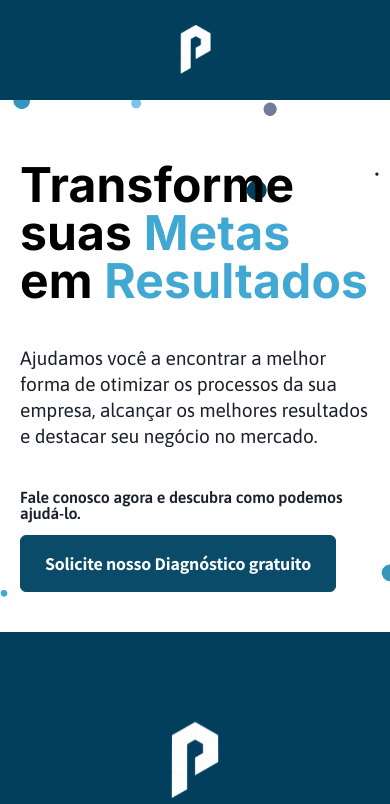
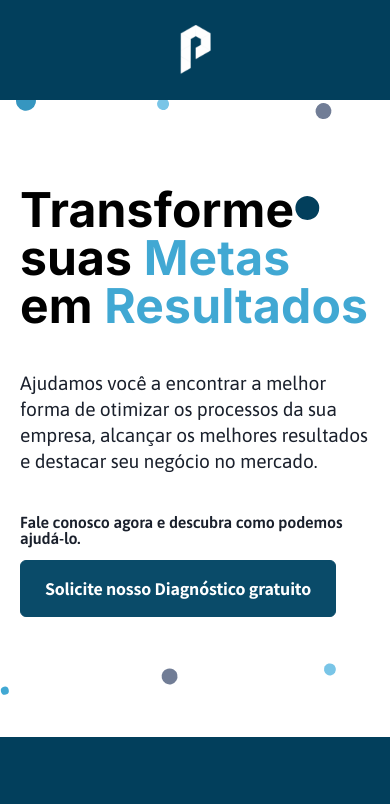
Before and after one commit to byte-serido/projectJR-Consultoria-web, a Vue app in the folder web/: page / in a window 390 px wide. Shown: the top 804 px of the page. Built offline with nearby package versions, Linux system fonts and the light colour scheme.

Commit message:
feat: Ajuste na responsividade da hero #6

```diff
--- a/web/src/components/home/MyHero.vue
+++ b/web/src/components/home/MyHero.vue
@@ -175,7 +175,7 @@ export default {
 
     @media (max-width:780px){
         .hero{
-            padding: 61px 20px 0px 20px;
+            padding:86px 20px 80px 20px;
         }
 
         .content-hero{
```
